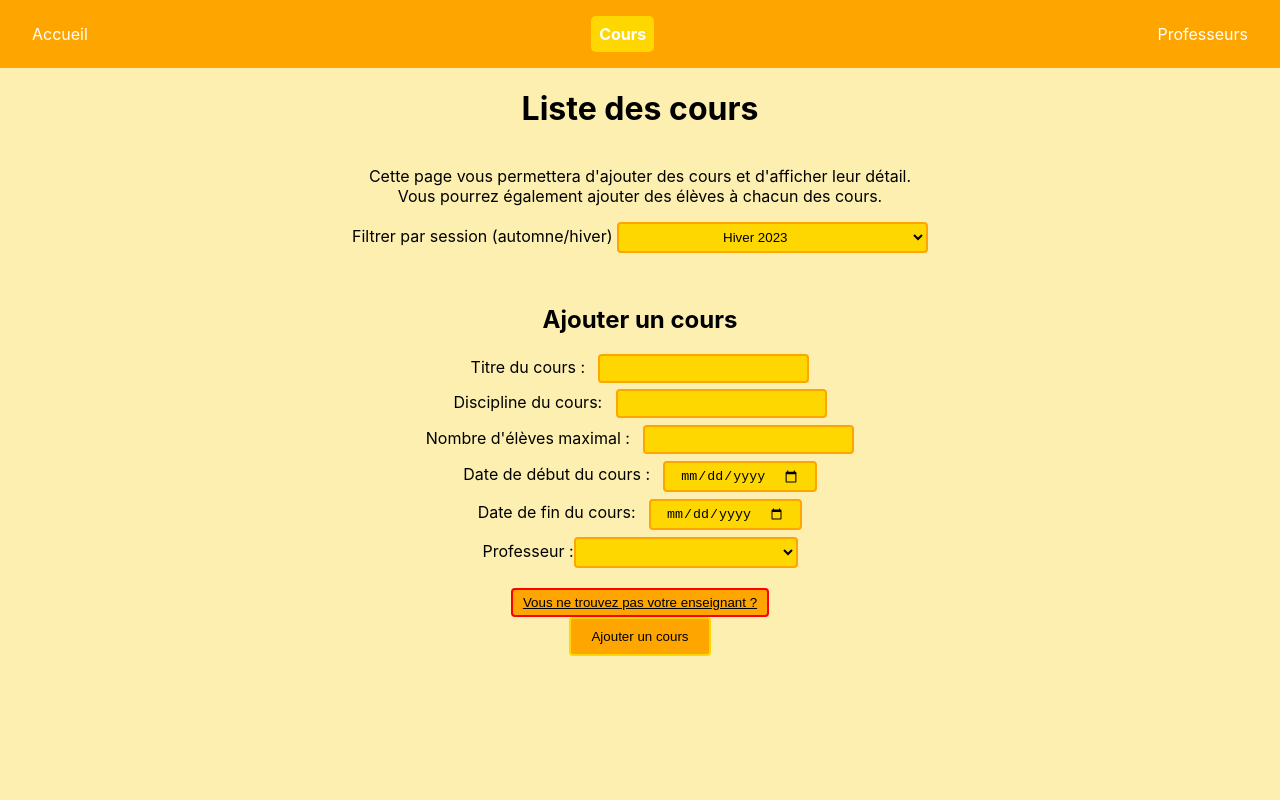
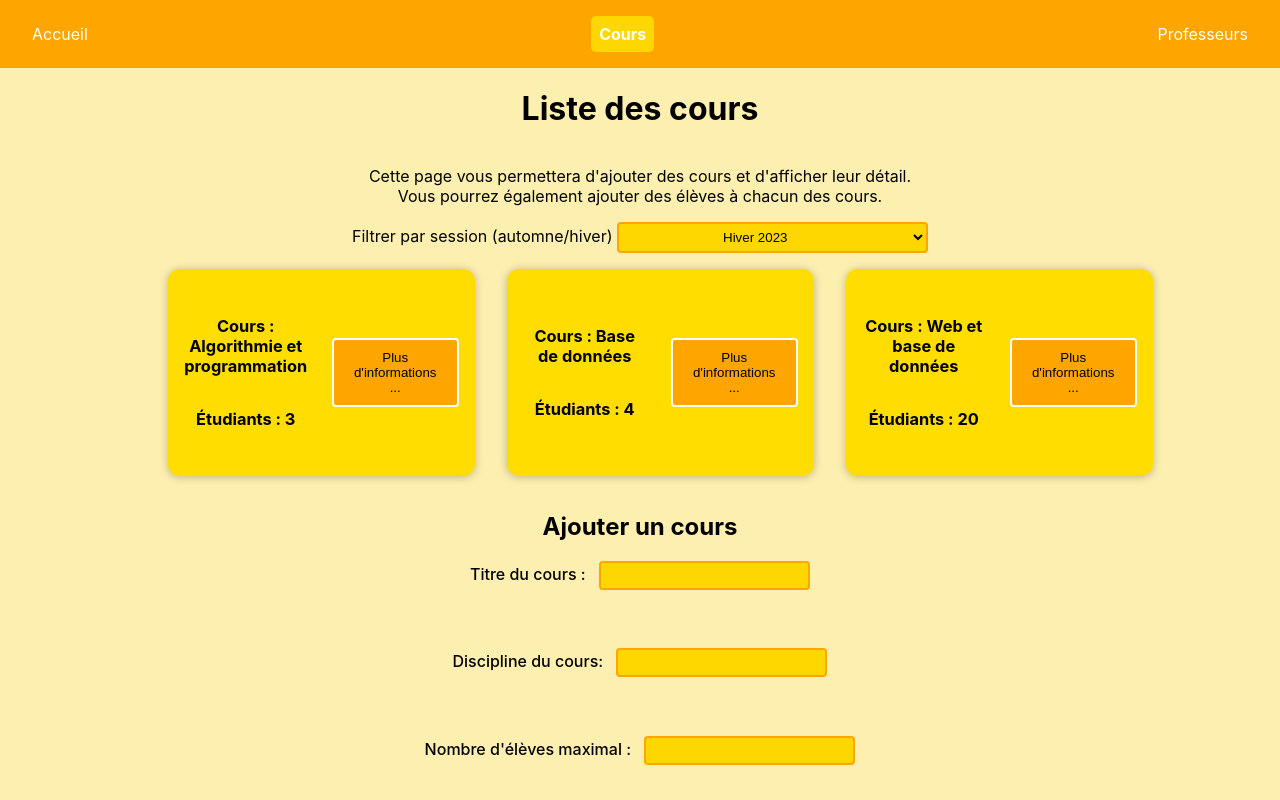
Before and after one commit to MouadMalhoud/Cegep-React, a React (Create React App) app: page /Cours in a window 1280 px wide. Shown: the top 800 px of the page. Built offline with nearby package versions, Linux system fonts and the light colour scheme.

Commit message:
FAIT: forms étudiant

```diff
--- /dev/null
+++ b/src/UI/Background.css
@@ -0,0 +1,9 @@
+.backdrop{
+    position: fixed;
+    height: 100vh;
+    width: 100%;
+    top: 0;
+    left: 0;
+    z-index: 2;
+    background-color: rgba(255, 255, 255, 0.60);
+  }
--- /dev/null
+++ b/src/UI/Background.js
@@ -0,0 +1,7 @@
+import './Background.css'
+
+
+function Background(props){
+    return <div className='backdrop' onClick={props.onClick}></div>
+}
+export default Background;
--- a/src/UI/Card.css
+++ b/src/UI/Card.css
@@ -1,8 +1,8 @@
 .card {
     border-radius: 12px;
     border: black 2ps solid;
-    width: 250px;
-    height: 150px;
+    width: 275px;
+    height: 175px;
     box-shadow: 0 1px 8px rgba(0, 0, 0, 0.25);
     display: flex;
     align-items: center;
--- a/src/UI/CardCours.js
+++ b/src/UI/CardCours.js
@@ -1,6 +1,8 @@
 import React from 'react';
 import { useState } from 'react';
 import "../UI/Card.css";
+import Modal from './Modal';
+import Background from './Background'
 
 const CardCours = (props) => {
   const localCours = localStorage.getItem('cours');
@@ -25,6 +27,8 @@ const CardCours = (props) => {
     <button className="btn-info" onClick={modalState}>
         Plus d'informations ...
     </button>
+    {modalIsActive && <Modal onClick={modalState}/>}
+    {modalIsActive && <Background onClick={modalState}/>}
 
     </div>
   );
--- /dev/null
+++ b/src/UI/Modal.css
@@ -0,0 +1,21 @@
+.modal{
+    position: absolute;
+    z-index: 5;
+    background: #FFA500;
+    border-radius: 5px;
+    top: 50%;
+    left: 50%;
+    width: 20em;
+    padding: 1em;
+    transform: translate(-50%,-50%);
+    border: 3px solid #B2C100;
+  }
+form{
+    display: flex;
+    flex-direction: column;
+    justify-content: center;
+    align-items: center;
+    gap: 1em;
+    text-align: left;
+    font-weight: 500;
+  }
--- /dev/null
+++ b/src/UI/Modal.js
@@ -0,0 +1,31 @@
+import './Modal.css'
+
+
+function Modal(props){
+
+
+    return(
+        <div className="modal dropshadow">
+        <h3>Ajouter un étudiant à ce cours</h3>
+             <form>
+                <label>Nom:</label>
+                <input type="text" required />
+                <label>Prénom:</label>
+                <input type="text" required/>
+                <label>Numéro d'admission:</label>
+                <input type="number" required/>
+                <div>
+                    <button onClick={props.onClick}>Confirmer</button>
+                    <button onClick={props.onClick}>Fermer</button>
+                </div>
+            </form>
+
+
+        </div>
+    )
+
+
+
+}
+
+export default Modal;
--- a/src/components/Cours.js
+++ b/src/components/Cours.js
@@ -1,6 +1,5 @@
 import React, { useEffect, useState } from "react";
 import "../styles/Cours.css";
-import { useNavigate } from "react-router-dom";
 import CardCours from "../UI/CardCours.js";
 import FiltreCours from "./FiltrerCours";
 import NaviguerProf from "./NaviguerProf";
@@ -96,6 +95,10 @@ const Cours = (props) => {
       // onChangementFiltre={filterChangeHandler}
       />
       <ul className="liste-cours">
+        <CardCours key='1' titre='Algorithmie et programmation' prof='Elbend Tremblay' nbEleves='3' />
+        <CardCours key='2' titre='Base de données' prof='Simon Delisle' nbEleves='4' />
+        <CardCours key='3' titre='Web et base de données' prof='Mouad Malhoud' nbEleves='20' />
+
         {cours.map((c, index) => (
           <CardCours key={index} titre={c.titre} prof={c.professeur} nbEleves={c.elevesInscrits}/>
         ))}
--- a/src/components/FiltrerCours.js
+++ b/src/components/FiltrerCours.js
@@ -11,7 +11,7 @@ const FiltreCours = (props) => {
     <div className='filtre-annee'>
       <div className='filtre-annee_controle'>
         <label>Filtrer par session (automne/hiver)</label>
-{//}          <select value={props.selected} onChange={menuDeroulantHandler}>
+{//}          <select value={props.selected } onChange={menuDeroulantHandler}>
 }        <select value={props.selected}>
           <option value='2023H'>Hiver 2023</option>
           <option value='2023A'>Automne 2023</option>
--- a/src/components/Professeurs.js
+++ b/src/components/Professeurs.js
@@ -1,6 +1,7 @@
 import React, { useState, useEffect } from "react";
 import Card from "../UI/Card.js";
 import "../styles/Professeur.css";
+
 const Professeurs = (prop) => {
   let localCours = localStorage.getItem('cours')
   let liCours = JSON.parse(localCours)
@@ -14,17 +15,7 @@ const Professeurs = (prop) => {
     photo: "",
     nbCours: [],
   });
-  let profsAndCours = []
-  liCours.map((c, index) => (
-    profsAndCours = c[index]
-  ))
 
-  useEffect(() => {
-    let localCours = localStorage.getItem('cours')
-    let liCours = JSON.parse(localCours)
-
-      console.log(profsAndCours)
-  }, [localCours, profsAndCours])
 
   const ChangementHandler = (e) => {
     setNouveauProfesseur({ ...nouveauProfesseur, [e.target.name]: e.target.value });
@@ -55,6 +46,11 @@ const Professeurs = (prop) => {
       <h1>Liste des professeurs</h1>
       <p>Cette page vous permettra d'ajouter ou de voir la liste des professeurs disponibles.</p>
       <ul className="liste-professeur">
+        {/* Données brute pour test*/}
+      <Card key='1' date='2022-02-12' nom='Elbend' prenom='Tremblay' photo='https://img2.cdn.showbizz.net/1582127195-Salvail.jpg/1115/670/'/>
+      <Card key='2' date='2022-02-13' nom='Mouad' prenom='Malhoud' photo='https://media.wired.com/photos/62b4fa14d5db4b03db8b1d3c/125:94/w_2124,h_1597,c_limit/Changpeng-Zhao-Binance-Q&A-Business-1241340179.jpg'/>
+      <Card key='3' date='2022-02-14' nom='Simon' prenom='Delisle' photo='https://i1.sndcdn.com/avatars-XpzN0ujJa3iI96PS-hKizHQ-t500x500.jpg'/>
+
         {professeurs.map((p, index) => (
           <Card key={index} date={p.dateEmbauche} nom={p.nom} prenom={p.prenom} photo={p.photo}/>
         ))}
```
